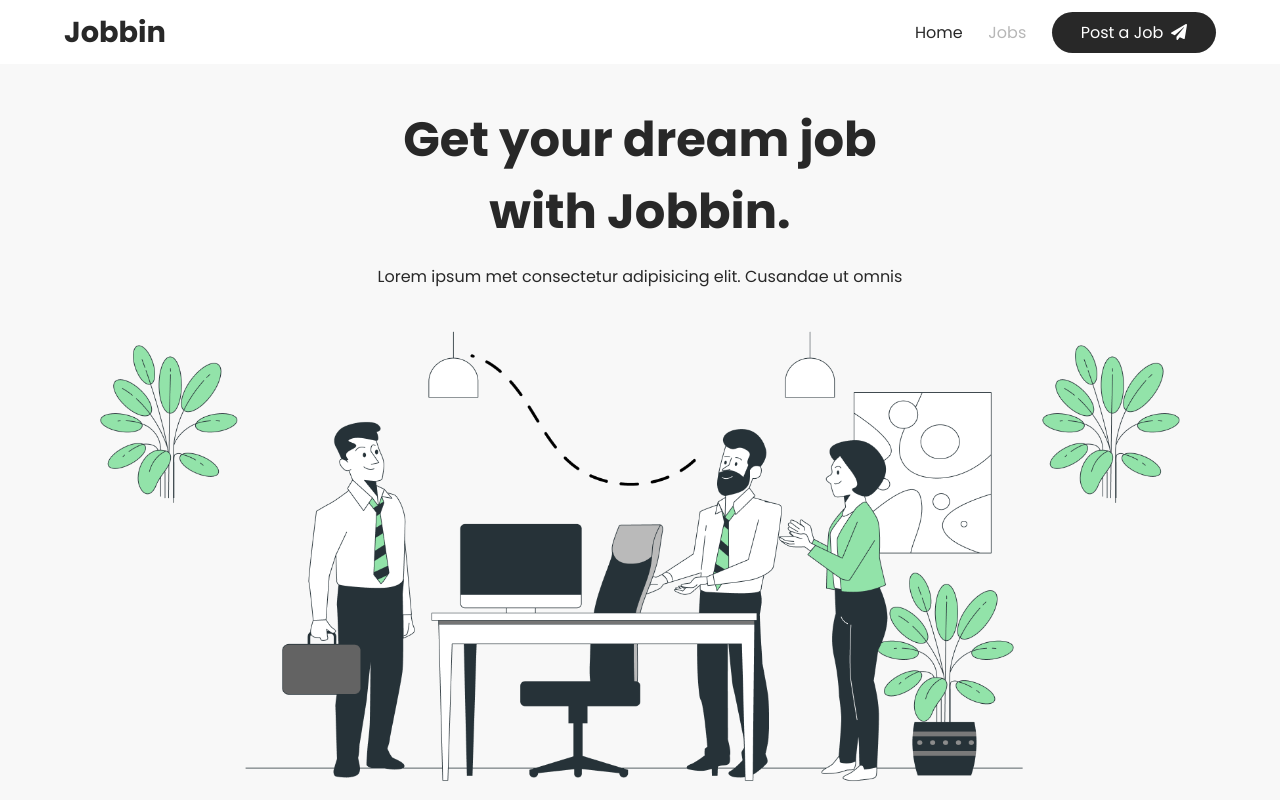
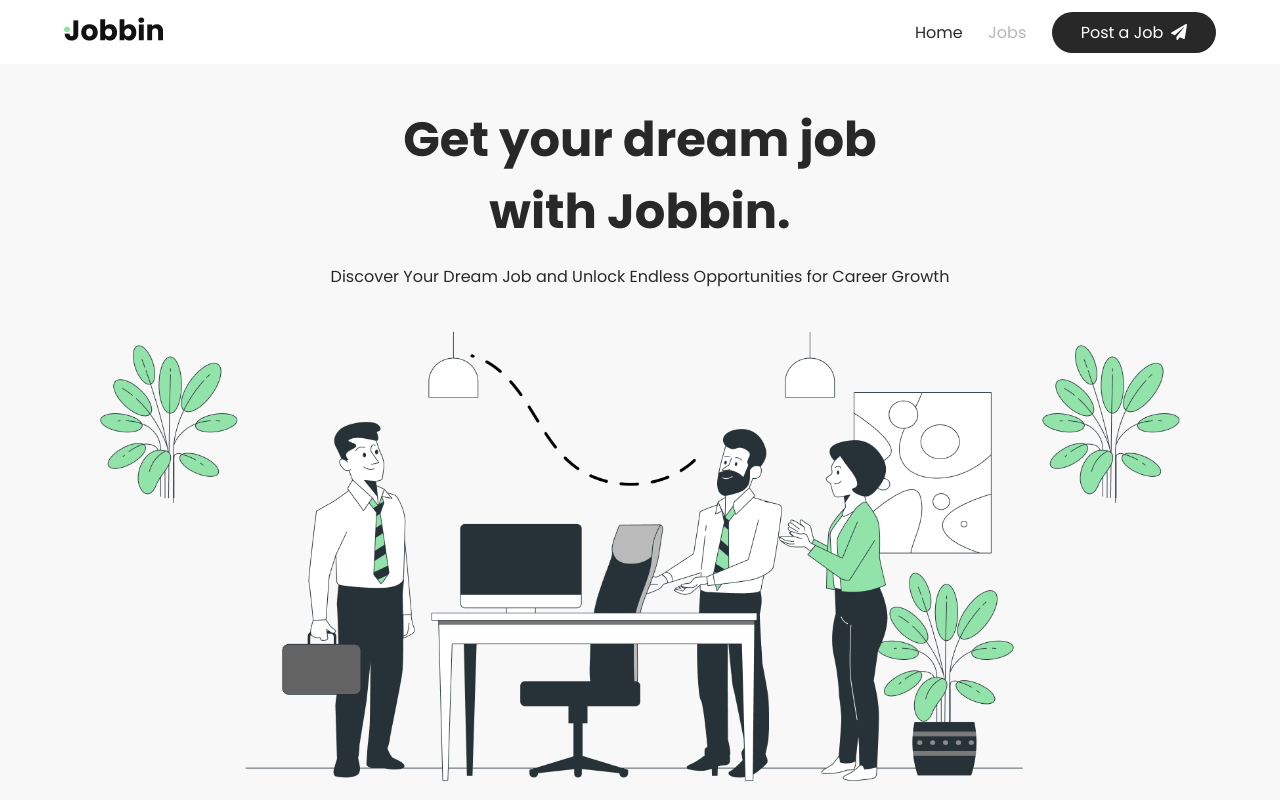
Before and after one commit to RiccardoImperiale/react-jobbin, a React (Vite) app: page / in a window 1280 px wide. Shown: the top 800 px of the page. Built offline with nearby package versions, Linux system fonts and the light colour scheme; data requests are answered from the project's data file.

Commit message:
fix async bug

```diff
--- a/index.html
+++ b/index.html
@@ -3,7 +3,7 @@
 
 <head>
   <meta charset="UTF-8" />
-  <link rel="icon" type="image/svg+xml" href="/vite.svg" />
+  <link rel="icon" type="image/png" href="/logo.png" />
   <meta name="viewport" content="width=device-width, initial-scale=1.0" />
   <title>Jobs</title>
 </head>
--- a/src/components/Header.jsx
+++ b/src/components/Header.jsx
@@ -1,4 +1,5 @@
 import '../assets/css/header.css';
+import logo from '../assets/img/logo.png'
 import { NavLink } from 'react-router-dom';
 import { FaPaperPlane } from "react-icons/fa";
 import { LiaGripLinesSolid } from "react-icons/lia";
@@ -19,7 +20,7 @@ export default function Header() {
         <>
             <header>
                 <nav className='container'>
-                    <div className="logo">Jobbin</div>
+                    <NavLink to='/' ><img src={logo} alt="" /></NavLink>
                     <div className="nav_links">
                         <ul>
                             <li><NavLink to="/" className={linkClass}>Home</NavLink></li>
--- a/src/components/Hero.jsx
+++ b/src/components/Hero.jsx
@@ -4,7 +4,7 @@ export default function Hero() {
     return (
         <section className="hero container">
             <h1>Get your dream job <br /> with Jobbin.</h1>
-            <div className="subtitle">Lorem ipsum met consectetur adipisicing elit. Cusandae ut omnis</div>
+            <div className="subtitle">Discover Your Dream Job and Unlock Endless Opportunities for Career Growth</div>
             <div className="hero_image">
                 <img src={heroImage} alt="illustration of a job interview" />
             </div>
```
Also changed, not shown: public/logo.png (added), src/assets/img/logo.png (added).
